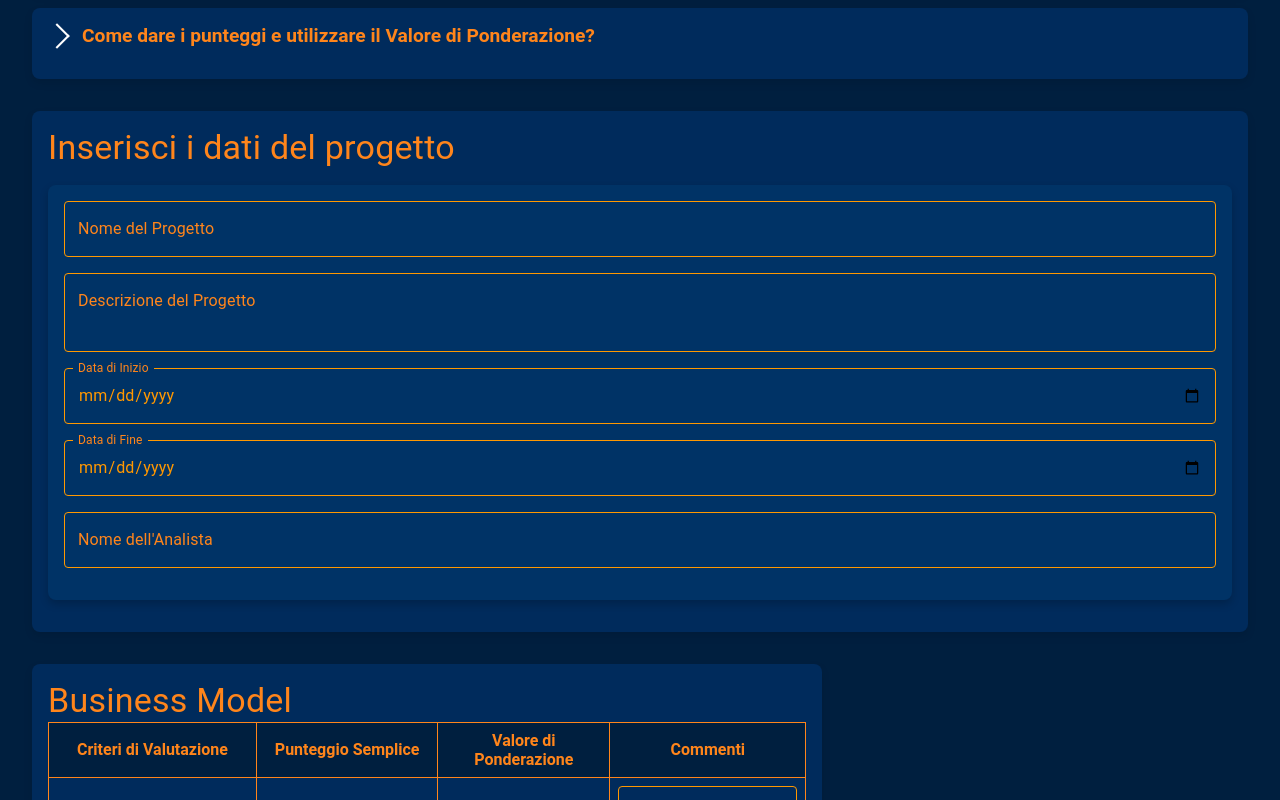
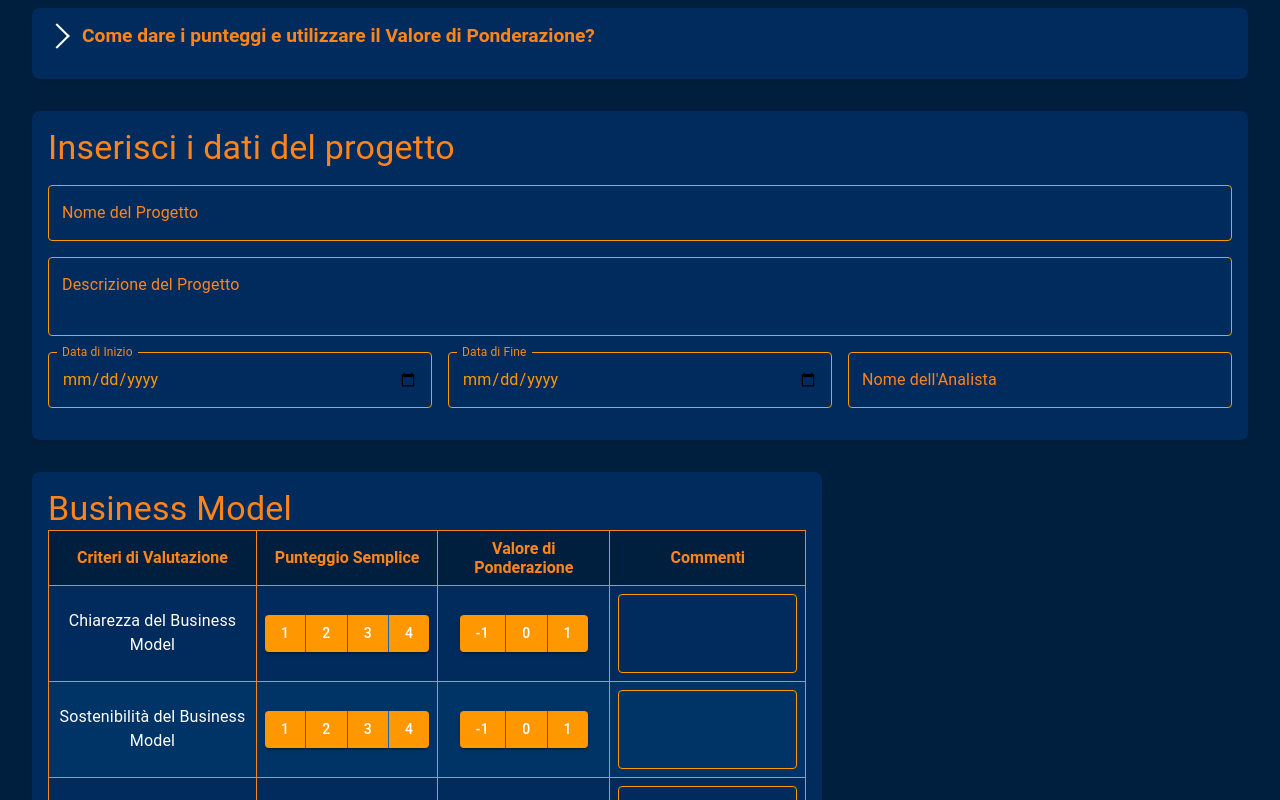
Before and after one commit to ImCassandra/Scamometer, a Next.js app: page / in a window 1280 px wide. Shown: the part 401-1201 px from the top of the page. Built offline with nearby package versions, Linux system fonts and the light colour scheme.

Commit message:
Sistemata ezione delle info progetto

```diff
--- a/components/ProjectInput.js
+++ b/components/ProjectInput.js
@@ -1,6 +1,6 @@
 import React, { useState } from 'react';
 import styled from 'styled-components';
-import { TextField, Typography, Box } from '@mui/material';
+import { TextField, Typography, Grid } from '@mui/material';
 import { orange, deepOrange } from '@mui/material/colors';
 
 const ProjectInputContainer = styled.div`
@@ -9,14 +9,6 @@
   background-color: #002b5c;
   border-radius: 8px;
   box-shadow: 0 4px 8px rgba(0, 0, 0, 0.1);
-`;
-
-const ProjectInfoBox = styled(Box)`
-  background-color: #003366;
-  padding: 1rem;
-  border-radius: 8px;
-  box-shadow: 0 4px 8px rgba(0, 0, 0, 0.2);
-  margin-bottom: 1rem;
 `;
 
 const ProjectInput = ({ onProjectDataChange }) => {
@@ -39,7 +31,6 @@
       <Typography variant="h4" component="h2" sx={{ color: '#ff851b', marginBottom: '1rem' }}>
         Inserisci i dati del progetto
       </Typography>
-      <ProjectInfoBox>
       <TextField
         label="Nome del Progetto"
         name="projectName"
@@ -77,6 +68,8 @@
           },
         }}
       />
+      <Grid container spacing={2} alignItems="center">
+        <Grid item xs={12} sm={4}>
           <TextField
             label="Data di Inizio"
             name="startDate"
@@ -96,6 +89,8 @@
               },
             }}
           />
+        </Grid>
+        <Grid item xs={12} sm={4}>
           <TextField
             label="Data di Fine"
             name="endDate"
@@ -115,6 +110,8 @@
               },
             }}
           />
+        </Grid>
+        <Grid item xs={12} sm={4}>
           <TextField
             label="Nome dell'Analista"
             name="analystName"
@@ -132,7 +129,8 @@
               },
             }}
           />
-      </ProjectInfoBox>
+        </Grid>
+      </Grid>
     </ProjectInputContainer>
   );
 };
```
Lines whose indentation alone changed are shown as unchanged.
